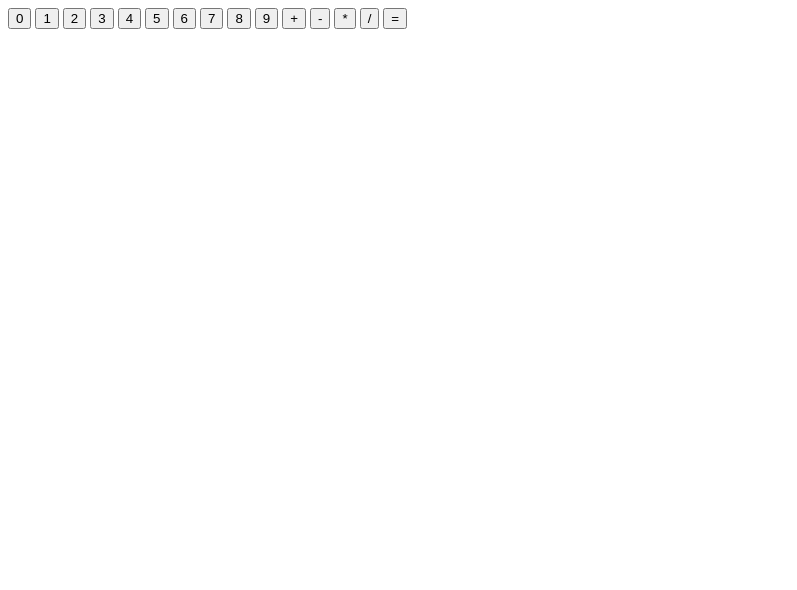
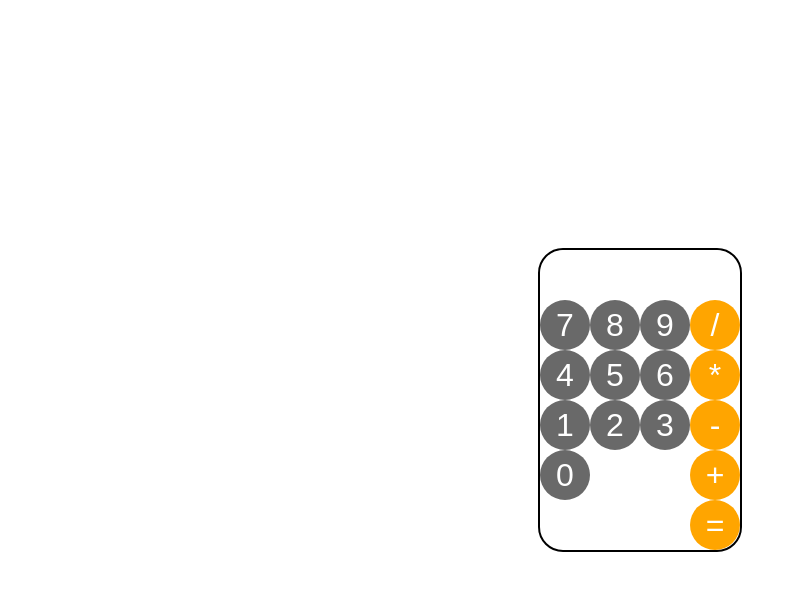
Before and after one commit to tarasnar/calculator-js, a plain HTML site: page index.html in a window 1280 px wide. Shown: the whole page, without its empty margins (0-797 px from the left). Drawn offline with Linux system fonts and the light colour scheme.

Commit message:
basic UI added, layout shifted

```diff
--- a/index.html
+++ b/index.html
@@ -5,23 +5,36 @@
         <meta name="viewport" content="width=device-width, initial-scale=1.0">
         <title>Calculator</title>
         <script src="script.js" defer></script>
+        <link href="style.css" rel="stylesheet">
     </head>
     <body>
+        <div id="calculator-body">
             <div id="screen"></div>
+            <div id="buttons">
+                <div class="number-buttons">
+                    <button class="numbers">7</button>
+                    <button class="numbers">4</button>
+                    <button class="numbers">1</button>
                     <button class="numbers">0</button>
-    <button class="numbers">1</button>
+                </div>
+                <div class="number-buttons">
+                    <button class="numbers">8</button>
+                    <button class="numbers">5</button>
                     <button class="numbers">2</button>
+                </div>
+                <div class="number-buttons">
+                    <button class="numbers">9</button>
+                    <button class="numbers">6</button>
                     <button class="numbers">3</button>
-    <button class="numbers">4</button>
-    <button class="numbers">5</button>
-    <button class="numbers">6</button>
-    <button class="numbers">7</button>
-    <button class="numbers">8</button>
-    <button class="numbers">9</button>
+                </div>
+                <div id="operations">
+                    <button class="operators">/</button>
+                    <button class="operators">*</button>
+                    <button class="operators">-</button>
                     <button class="operators">+</button>
-    <button class="operators">-</button>
-    <button class="operators">*</button>
-    <button class="operators">/</button>
                     <button class="evaluation">=</button>
+                </div>
+            </div>
+        </div>
     </body>
 </html>
--- a/script.js
+++ b/script.js
@@ -42,8 +42,8 @@ operatorButtons.forEach(button => {
         if (operator !== undefined && num1.length > 0 && num2.length > 0) {
                 num1[0] = operate(num1, operator, num2);
                 screen.innerText = num1[0];
-                clear();
-            //}
+                num1.splice(1);
+                num2 = [];
         } else {
             operator = button.innerText;
         }
@@ -52,7 +52,6 @@ operatorButtons.forEach(button => {
 
 function clear() {
     num1.splice(1);
-    //operator = undefined;
     num2 = [];
 }
 
@@ -79,5 +78,7 @@ function operate(num1, operator, num2) {
 const evaluationButton = document.querySelector('.evaluation');
 evaluationButton.addEventListener('click', () => {
     operate(num1, operator, num2);
-    clear();
+    screen.innerText = operate(num1, operator, num2);
+    num1 = num2 = [];
+    operator = undefined;
 });
--- /dev/null
+++ b/style.sass
@@ -0,0 +1,50 @@
+*
+  margin: 0
+  padding: 0
+  box-sizing: border-box
+
+body
+  width: 100vw
+  height: 100vh
+  display: flex
+  align-items: center
+  justify-content: center
+  flex-flow: column nowrap
+
+#calculator-body
+  border: 2px solid black
+  border-radius: 25px
+  button
+    width: 50px
+    height: 50px
+    border: none
+    border-radius: 50%
+    font-size: 2rem
+
+#screen
+  width: 200px
+  height: 50px
+  display: flex
+  align-items: center
+  justify-content: center
+  background-color: white
+  border-radius: 25px
+  font-size: 2rem
+
+#buttons
+  display: flex
+  flex-flow: row nowrap
+
+.number-buttons
+  display: flex
+  flex-flow: column nowrap
+  button
+    background-color: dimgrey
+    color: white
+
+#operations
+  display: flex
+  flex-flow: column nowrap
+  button
+    background-color: orange
+    color: white
```
Also changed, not shown: style.css (added), 1 other file. Lines whose indentation alone changed are shown as unchanged.
